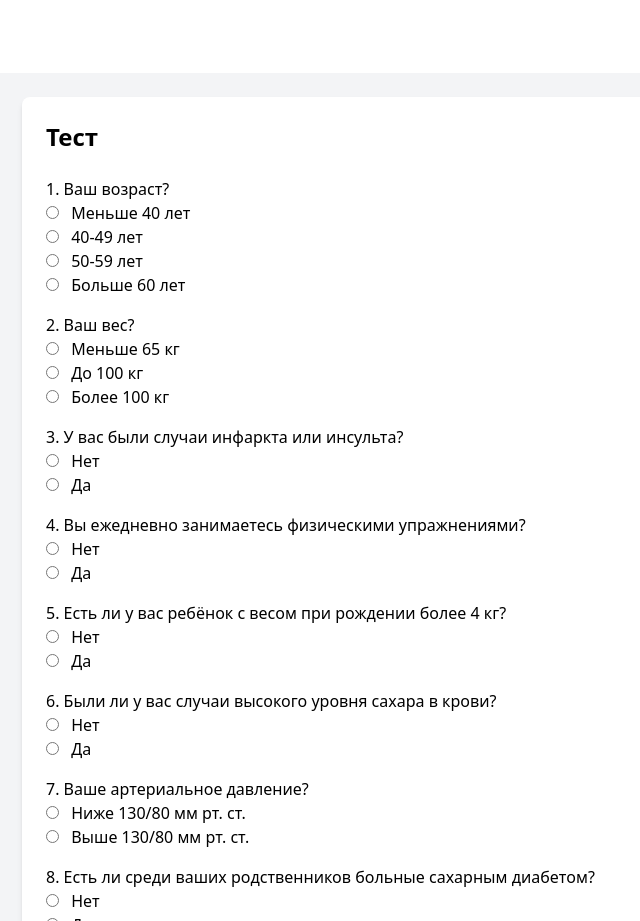
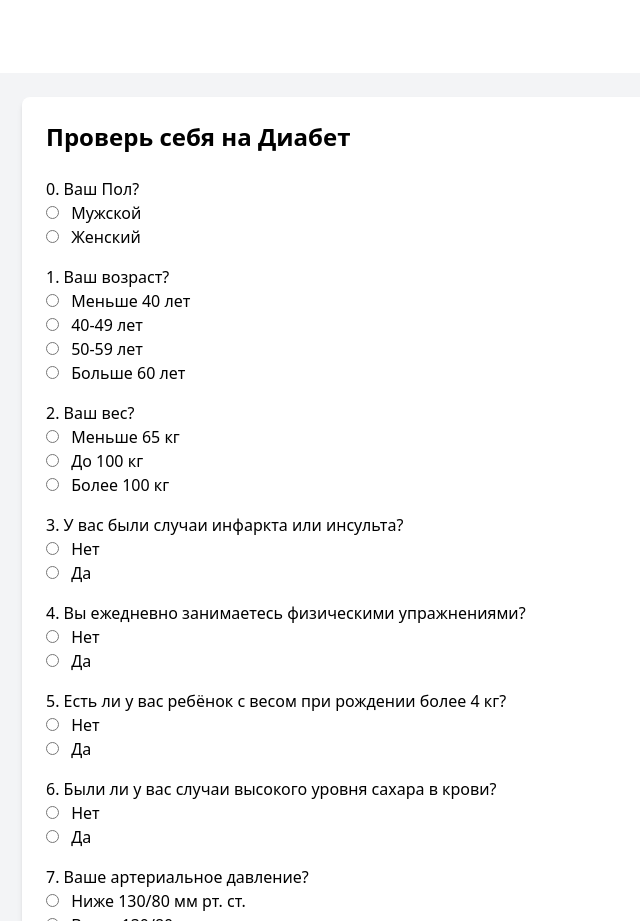
Before and after one commit to zerorich/TheBigProject, a plain HTML site: page index.html in a window 1280 px wide. Shown: the part 2458-3379 px from the top of the page, without its empty margins (234-874 px from the left). Drawn offline with nearby package versions, Linux system fonts and the light colour scheme.

Commit message:
mini update

```diff
--- a/index.html
+++ b/index.html
@@ -366,8 +366,17 @@
         <section>
             <div class="bg-gray-100 p-6">
                 <div class="max-w-3xl mx-auto bg-white shadow-md rounded-lg p-6">
-                    <h1 class="text-2xl font-bold mb-6">Тест</h1>
+                    <h1 class="text-2xl font-bold mb-6">Проверь себя на Диабет</h1>
                     <form id="testForm" class="space-y-4">
+                        <div class="question">
+                            <p class="font-medium">0. Ваш Пол?</p>
+                            <label class="block">
+                                <input type="radio" name="q" value="0" class="mr-2"> Мужской
+                            </label>
+                            <label class="block">
+                                <input type="radio" name="q" value="1" class="mr-2"> Женский
+                            </label>
+                        </div>
                         <!-- Question 1 -->
                         <div class="question">
                             <p class="font-medium">1. Ваш возраст?</p>
```
